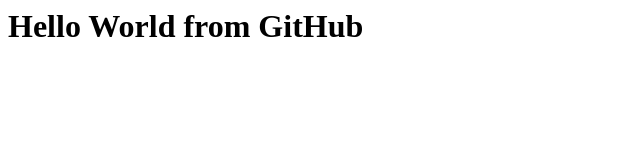
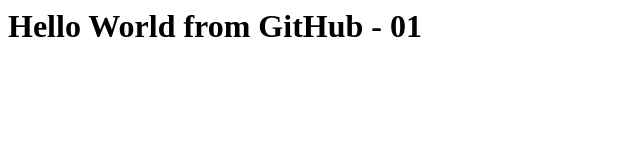
Before and after one commit to andrediasbr/hello-world-html, a plain HTML site: page index.html in a window 1280 px wide. Shown: the full height of the page, 0-640 px from the left. Drawn offline with Linux system fonts and the light colour scheme.

Commit message:
Update index.html

```diff
--- a/index.html
+++ b/index.html
@@ -1 +1 @@
-<h1>Hello World from GitHub</h1>
+<h1>Hello World from GitHub - 01</h1>
```
